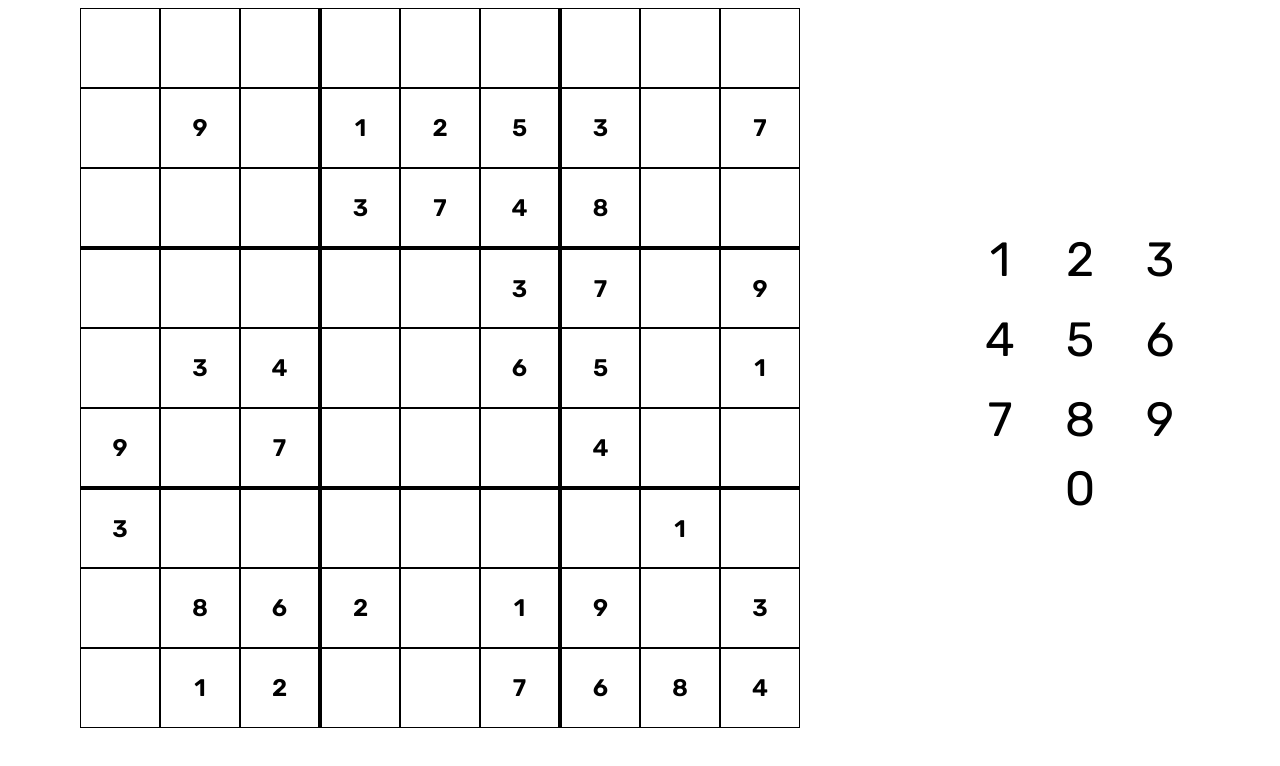
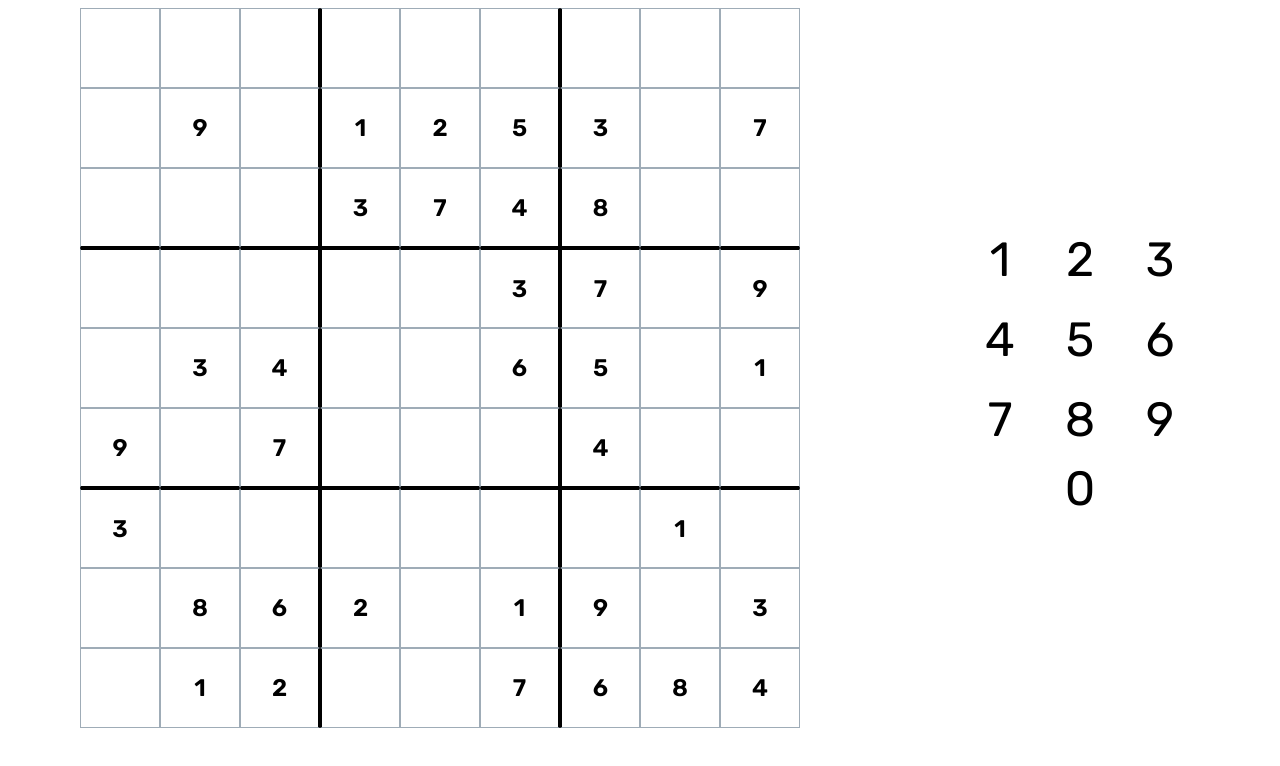
Before and after one commit to Kuba429/sudoku, a React (Vite) app: page / in a window 1280 px wide. Shown: the top 766 px of the page. Built offline with nearby package versions, Linux system fonts and the light colour scheme.

Commit message:
cell classes behavior (stable)

```diff
--- a/src/index.scss
+++ b/src/index.scss
@@ -1,7 +1,7 @@
 :root {
 	--board-bg: #ffffff;
 	--contrast: #000000;
-	--border: #000000;
+	--border: #9facb7;
 	--border-active: #000000;
 	--border-edge: #000000;
 	--accent: #2176ae;
@@ -76,11 +76,10 @@ body,
 	&.highlight {
 		background-color: var(--active-bg);
 	}
-	&.invalid:not(.active) {
-		//background-color: var(--invalid);
+	&.invalid {
 		color: var(--invalid);
 	}
-	&.set {
+	&.set:not(.invalid) {
 		font-weight: bold;
 		color: var(--contrast);
 	}
```
